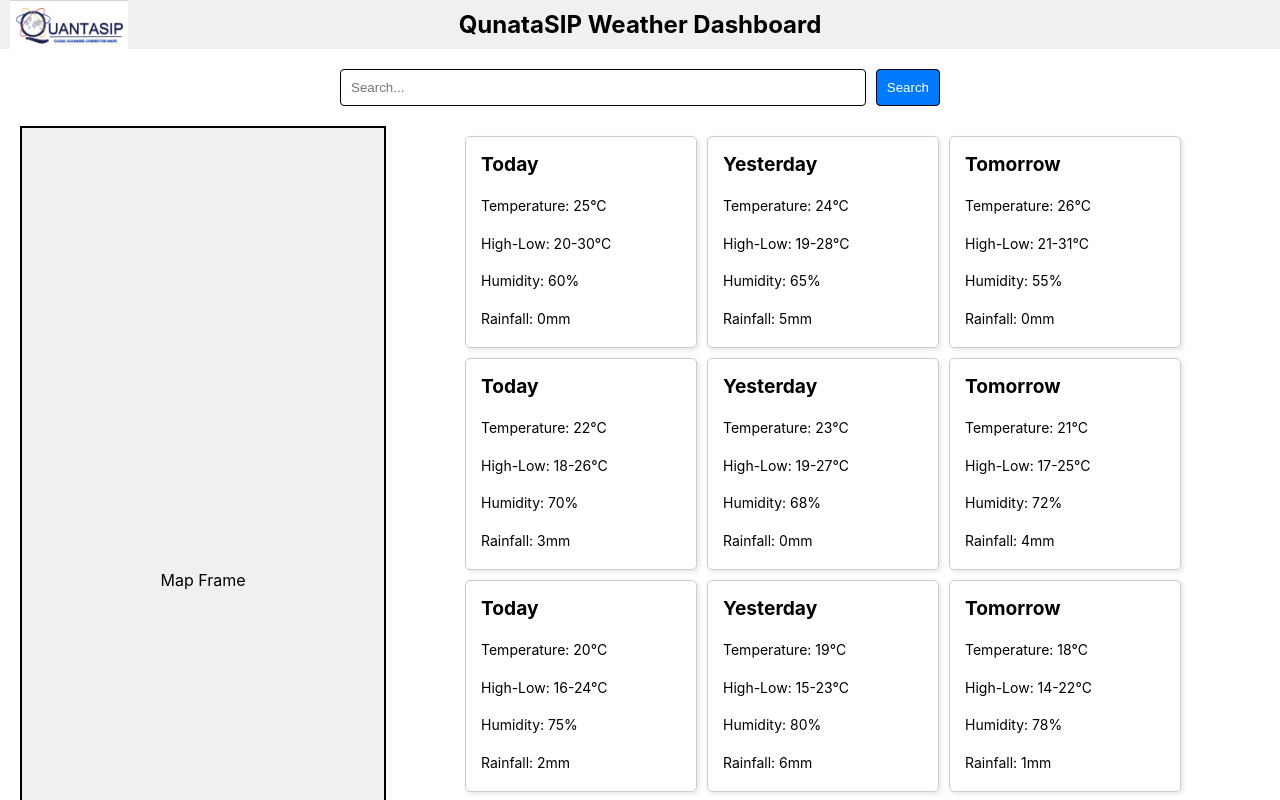
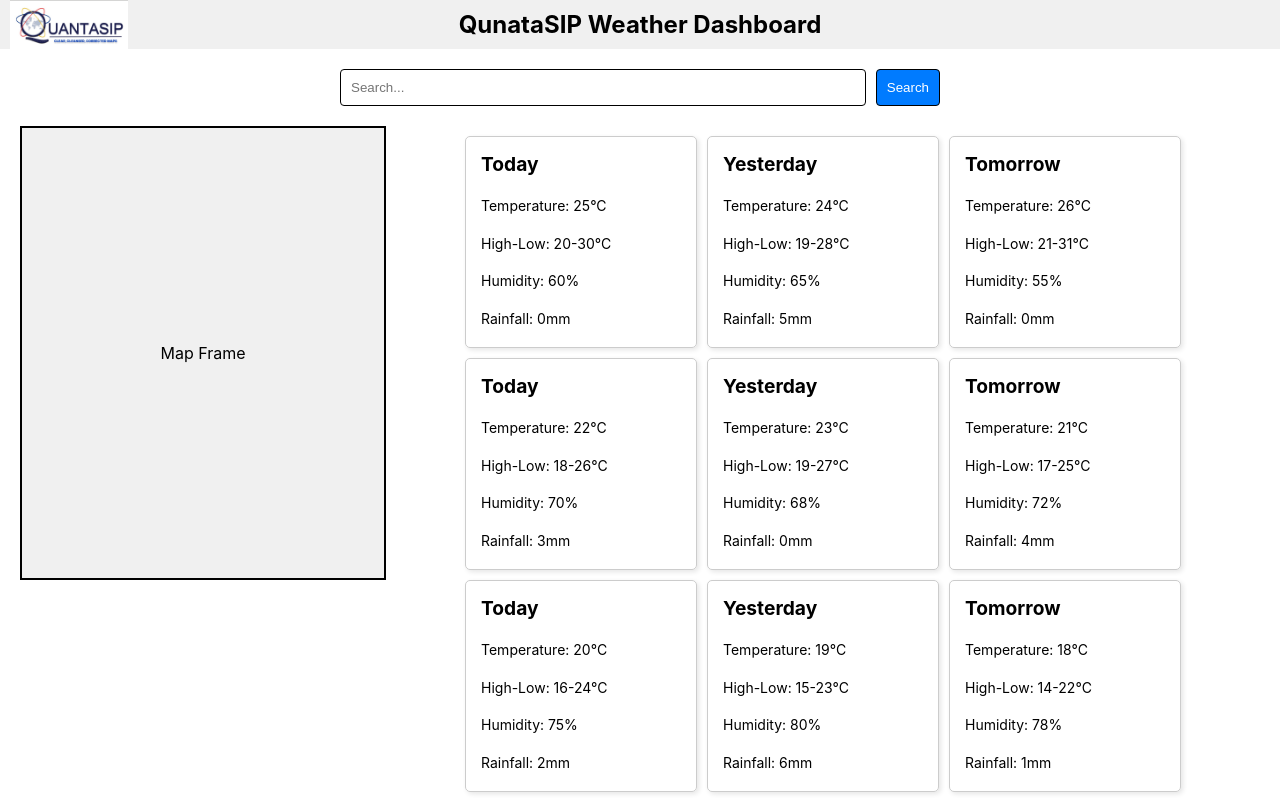
Before and after one commit to aditya-gund/quantaweather, a React (Create React App) app: page / in a window 1280 px wide. Shown: the top 800 px of the page. Built offline with nearby package versions, Linux system fonts and the light colour scheme.

Commit message:
map height

```diff
--- a/src/components/Home/Map/Map.css
+++ b/src/components/Home/Map/Map.css
@@ -1,7 +1,7 @@
 /* Styles for the map frame */
 .map-frame {
     width: 30%; /* Set to occupy 30% of the screen */
-    height: 100%; /* Full height of the container */
+    height: 50%; /* Full height of the container */
     border: 2px solid #000; /* Border around the map */
     display: flex;
     align-items: center; /* Center content vertically */
```
